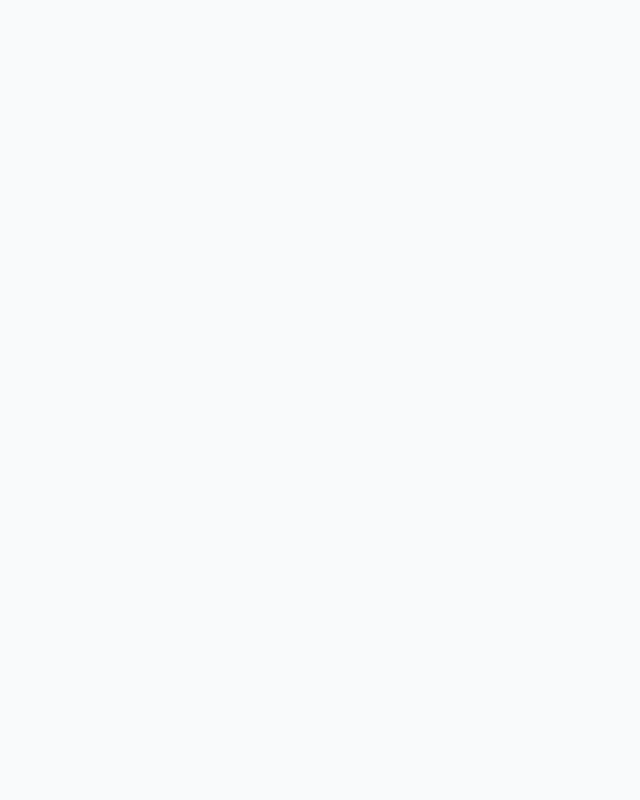
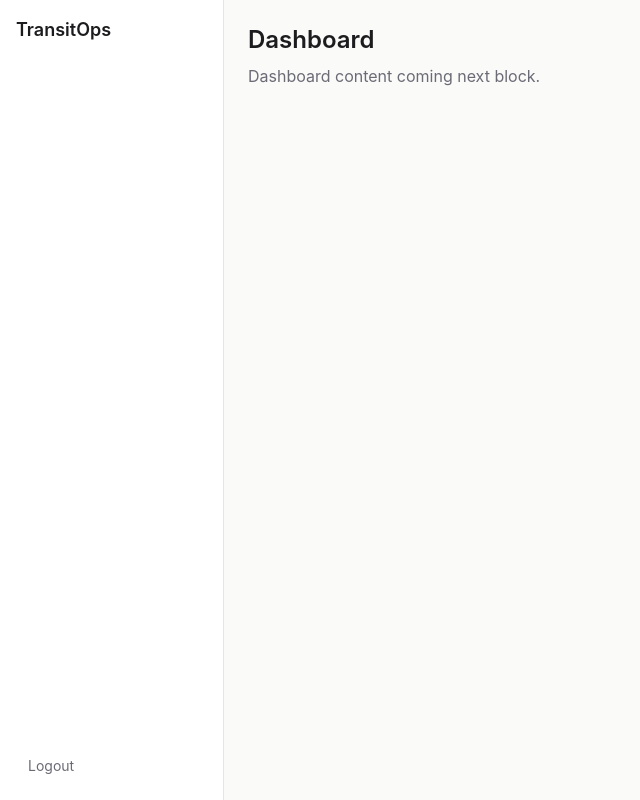
Before and after one commit to VidulaChavan/Odoo-Hackathon, a React (Vite) app in the folder frontend/: page /dashboard in a window 1280 px wide. Before the commit this address had no page. Shown: the whole page, without its empty margins (0-640 px from the left). Built offline with nearby package versions, Linux system fonts and the light colour scheme; sample sign-in values are in the browser's storage.

Commit message:
feat: route guards + role-based sidebar filtering, root redirect, RBAC middleware

```diff
--- a/frontend/package.json
+++ b/frontend/package.json
@@ -11,6 +11,7 @@
   },
   "dependencies": {
     "axios": "^1.18.1",
+    "jwt-decode": "^4.0.0",
     "react": "^18.3.1",
     "react-dom": "^18.3.1",
     "react-router-dom": "^6.22.3"
@@ -22,6 +23,6 @@
     "autoprefixer": "^10.4.19",
     "postcss": "^8.4.38",
     "tailwindcss": "^3.4.3",
-    "vite": "^5.4.0"
+    "vite": "5.4.11"
   }
 }
--- a/frontend/src/App.jsx
+++ b/frontend/src/App.jsx
@@ -1,18 +1,55 @@
 import React from "react";
-import { BrowserRouter, Routes, Route } from "react-router-dom";
+import { BrowserRouter, Routes, Route, Navigate } from "react-router-dom";
 
-import Home from "./pages/Home";
+import { useAuth } from "./context/AuthContext";
+import ProtectedRoute from "./components/ProtectedRoute";
+
+import Dashboard from "./pages/Dashboard"; // will become Dashboard.jsx in next block
 import Login from "./pages/Login";
 import Signup from "./pages/Signup";
+
+// Handles the root "/" redirect per spec: logged in -> dashboard, else -> login
+function RootRedirect() {
+  const { user, loading } = useAuth();
+  if (loading) return null;
+  return <Navigate to={user ? "/dashboard" : "/login"} replace />;
+}
+
+function AppRoutes() {
+  return (
+    <Routes>
+      <Route path="/" element={<RootRedirect />} />
+      <Route path="/login" element={<Login />} />
+      <Route path="/signup" element={<Signup />} />
+
+      <Route
+        path="/dashboard"
+        element={
+          <ProtectedRoute>
+            <Dashboard />
+          </ProtectedRoute>
+        }
+      />
+
+      {/* Add teammates' routes below as they push, wrapped in ProtectedRoute
+          with allowedRoles matching the spec's access table, e.g.:
+      <Route
+        path="/trips"
+        element={
+          <ProtectedRoute allowedRoles={["DISPATCHER"]}>
+            <TripDispatcher />
+          </ProtectedRoute>
+        }
+      />
+      */}
+    </Routes>
+  );
+}
 
 function App() {
   return (
     <BrowserRouter>
-      <Routes>
-        <Route path="/" element={<Home />} />
-        <Route path="/login" element={<Login />} />
-        <Route path="/signup" element={<Signup />} />
-      </Routes>
+      <AppRoutes />
     </BrowserRouter>
   );
 }
--- /dev/null
+++ b/frontend/src/components/ProtectedRoute.jsx
@@ -0,0 +1,15 @@
+import { Navigate } from "react-router-dom";
+import { useAuth } from "../context/AuthContext";
+
+function ProtectedRoute({ allowedRoles, children }) {
+  const { user, loading } = useAuth();
+
+  if (loading) return null;
+  if (!user) return <Navigate to="/login" replace />;
+  if (allowedRoles && !allowedRoles.includes(user.role)) {
+    return <Navigate to="/dashboard" replace />;
+  }
+  return children;
+}
+
+export default ProtectedRoute;
--- /dev/null
+++ b/frontend/src/components/Sidebar.jsx
@@ -0,0 +1,43 @@
+import React from "react";
+import { Link } from "react-router-dom";
+import { useAuth } from "../context/AuthContext";
+
+const navItems = [
+  { label: "Dashboard", path: "/dashboard", roles: ["FLEET_MANAGER", "DISPATCHER", "SAFETY_OFFICER", "FINANCIAL_ANALYST"] },
+  { label: "Trip Dispatcher", path: "/trips", roles: ["DISPATCHER"] },
+  { label: "Vehicle Registry", path: "/vehicles", roles: ["FLEET_MANAGER", "DISPATCHER"] },
+  { label: "Maintenance", path: "/maintenance", roles: ["FLEET_MANAGER"] },
+  { label: "Driver Management", path: "/drivers", roles: ["SAFETY_OFFICER"] },
+  { label: "Fuel & Expense", path: "/fuel-expense", roles: ["FINANCIAL_ANALYST"] },
+  { label: "Reports & Analytics", path: "/reports", roles: ["FLEET_MANAGER", "FINANCIAL_ANALYST"] },
+];
+
+function Sidebar() {
+  const { user, logout } = useAuth();
+  const visibleItems = navItems.filter((item) => item.roles.includes(user?.role));
+
+  return (
+    <nav className="w-56 h-screen bg-surface border-r border-border flex flex-col p-4">
+      <div className="text-text font-semibold mb-6 text-lg">TransitOps</div>
+      <div className="flex flex-col gap-2 flex-1">
+        {visibleItems.map((item) => (
+          <Link
+            key={item.path}
+            to={item.path}
+            className="text-text px-3 py-2 rounded hover:bg-elevated hover:text-accent transition-colors"
+          >
+            {item.label}
+          </Link>
+        ))}
+      </div>
+      <button
+        onClick={logout}
+        className="text-muted hover:text-danger text-sm px-3 py-2 text-left"
+      >
+        Logout
+      </button>
+    </nav>
+  );
+}
+
+export default Sidebar;
--- /dev/null
+++ b/frontend/src/components/common/ProtectedRoute.jsx
@@ -0,0 +1,15 @@
+import { Navigate } from 'react-router-dom';
+import { useAuth } from '../context/AuthContext';
+
+function ProtectedRoute({ allowedRoles, children }) {
+  const { user, loading } = useAuth();
+
+  if (loading) return null;
+  if (!user) return <Navigate to="/login" replace />;
+  if (allowedRoles && !allowedRoles.includes(user.role)) {
+    return <Navigate to="/dashboard" replace />;
+  }
+  return children;
+}
+
+export default ProtectedRoute;
--- /dev/null
+++ b/frontend/src/components/common/Sidebar.jsx
@@ -0,0 +1,46 @@
+import React from "react";
+import { Link } from "react-router-dom";
+import { useAuth } from "../context/AuthContext";
+
+const navItems = [
+  { label: "Dashboard", path: "/dashboard", roles: ["FLEET_MANAGER", "DISPATCHER", "SAFETY_OFFICER", "FINANCIAL_ANALYST"] },
+  { label: "Trip Dispatcher", path: "/trips", roles: ["DISPATCHER"] },
+  { label: "Vehicle Registry", path: "/vehicles", roles: ["FLEET_MANAGER", "DISPATCHER"] },
+  { label: "Maintenance", path: "/maintenance", roles: ["FLEET_MANAGER"] },
+  { label: "Driver Management", path: "/drivers", roles: ["SAFETY_OFFICER"] },
+  { label: "Fuel & Expense", path: "/fuel-expense", roles: ["FINANCIAL_ANALYST"] },
+  { label: "Reports & Analytics", path: "/reports", roles: ["FLEET_MANAGER", "FINANCIAL_ANALYST"] },
+];
+
+function Sidebar() {
+  const { user, logout } = useAuth();
+
+  const visibleItems = navItems.filter((item) => item.roles.includes(user?.role));
+
+  return (
+    <nav className="w-56 h-screen bg-surface border-r border-border flex flex-col p-4">
+      <div className="text-text font-semibold mb-6 text-lg">TransitOps</div>
+
+      <div className="flex flex-col gap-2 flex-1">
+        {visibleItems.map((item) => (
+          <Link
+            key={item.path}
+            to={item.path}
+            className="text-text px-3 py-2 rounded hover:bg-elevated hover:text-accent transition-colors"
+          >
+            {item.label}
+          </Link>
+        ))}
+      </div>
+
+      <button
+        onClick={logout}
+        className="text-muted hover:text-danger text-sm px-3 py-2 text-left"
+      >
+        Logout
+      </button>
+    </nav>
+  );
+}
+
+export default Sidebar;
--- a/frontend/src/context/AuthContext.jsx
+++ b/frontend/src/context/AuthContext.jsx
@@ -1,4 +1,5 @@
-import React, { createContext, useContext, useState } from "react";
+import React, { createContext, useContext, useState, useEffect } from "react";
+import { jwtDecode } from "jwt-decode";
 
 // Create Context
 const AuthContext = createContext();
@@ -10,6 +11,29 @@ export function AuthProvider({ children }) {
   const [token, setToken] = useState(
     localStorage.getItem("token") || null
   );
+  const [loading, setLoading] = useState(true);
+
+  // On mount: if a token exists in localStorage, decode it to restore user state
+  useEffect(() => {
+    const storedToken = localStorage.getItem("token");
+    if (storedToken) {
+      try {
+        const decoded = jwtDecode(storedToken);
+        setUser({
+          id: decoded.userId,
+          email: decoded.email,
+          role: decoded.role,
+        });
+        setToken(storedToken);
+      } catch (err) {
+        // token invalid/expired — clear it
+        localStorage.removeItem("token");
+        setUser(null);
+        setToken(null);
+      }
+    }
+    setLoading(false);
+  }, []);
 
   // Login Function
   const login = (userData, jwtToken) => {
@@ -34,6 +58,7 @@ export function AuthProvider({ children }) {
         token,
         login,
         logout,
+        loading,
       }}
     >
       {children}
--- /dev/null
+++ b/frontend/src/pages/Dashboard.jsx
@@ -0,0 +1,16 @@
+import React from "react";
+import Sidebar from "../components/Sidebar";
+
+function Home() {
+  return (
+    <div className="flex bg-bg min-h-screen">
+      <Sidebar />
+      <main className="flex-1 p-6 text-text">
+        <h1 className="text-2xl font-semibold">Dashboard</h1>
+        <p className="text-muted mt-2">Dashboard content coming next block.</p>
+      </main>
+    </div>
+  );
+}
+
+export default Home;
--- a/frontend/src/pages/Home.jsx
+++ /dev/null
@@ -1,27 +0,0 @@
-import { useAuth } from "../context/AuthContext";
-import { Link } from "react-router-dom";
-export default function Home() {
-    const { user, token } = useAuth();
-  return (
-    <div className="min-h-screen bg-gray-100">
-
-      {/* Navbar */}
-      <nav className="w-full bg-white shadow-md p-4 flex flex-row justify-between items-center">
-      <h1 className="text-2xl font-bold text-blue-600">
-      </h1>
-
-      {/* Login Button in the Right Corner */}
-      <Link
-      to="/login"
-       className="bg-blue-600 hover:bg-blue-700 text-white font-medium px-4 py-2 rounded shadow transition-all duration-150"
-      >
-      Login
-      </Link>
-     </nav>
-
-      {/* Hero Section */}
-
-      </div>
-
-  );
-}
```
Also changed, not shown: 1 other file (tests, documents, lock files or other folders).
